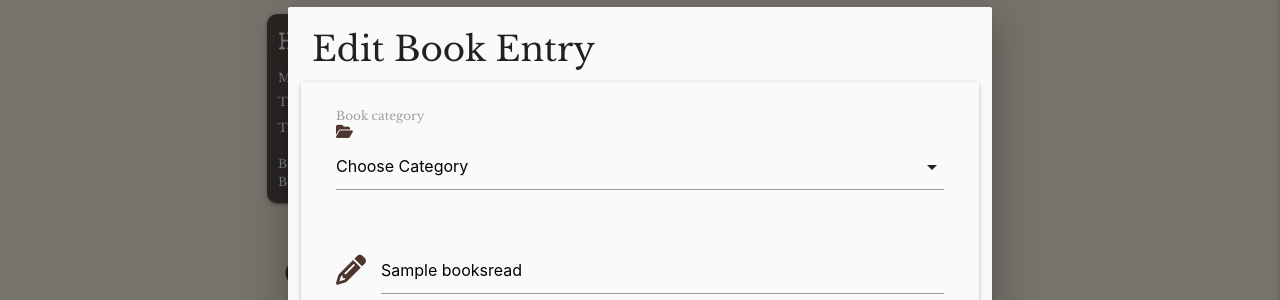
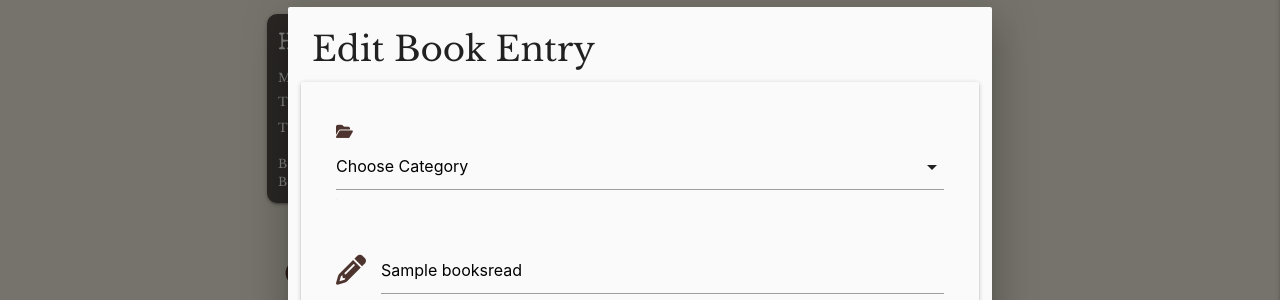
Before and after one commit to digimori/PersonalLibraryApp, a Flask app: page /search in a window 1280 px wide, after a click that opens the changed part. Shown: the part 160-460 px from the top of the page. Run offline with Flask 2, Linux system fonts and the light colour scheme; the visitor is signed in with stand-in values (Sample User, id 1); grey boxes marked "Sample" are stand-in pictures; a database or web service that is not in the repository returns one stand-in record (values such as "Sample title"); some libraries are stand-ins or nearby versions.

Commit message:
Validation - Removal of Select ID and Label For, again, due to for loop causing multiples and invalidating the code

```diff
--- a/templates/base.html
+++ b/templates/base.html
@@ -51,10 +51,10 @@
                 </div>
 
 
-<main class="container blockcontent">
+<main class="container">
     {% block content %}
     {% endblock %}
-</main>
+    </main>
 
 <footer class="page-footer">
       <div class="container" id="footertext">
--- a/templates/profile.html
+++ b/templates/profile.html
@@ -89,7 +89,7 @@
                             <div class="row">
                                 <div class="input-field col s12">
                                     <i class="fas fa-folder-open brown-text text-darken-3"></i>
-                                    <select id="category_name1" name="category_name" class="validate" required>
+                                    <select name="category_name" class="validate" required>
                                         <option value="" selected>Choose Category</option>
                                         {% for category in reading_list %}
                                         {% if category.category_name == book.category_name %}
@@ -101,7 +101,6 @@
                                         {% endif %}
                                         {% endfor %}
                                     </select>
-                                    <label for="category_name1">Book category</label>
                                 </div>
                             </div>
                             <div class="row">
@@ -183,7 +182,6 @@
                                     Edit Book <i class="fas fa-edit right"></i>
                                 </button>
                             </div>
-                        </form>
                         </div>
                     </div>
                 </div>
@@ -248,7 +246,7 @@
                             <div class="row">
                                 <div class="input-field col s12">
                                     <i class="fas fa-folder-open brown-text text-darken-3"></i>
-                                    <select id="category_name2" name="category_name" class="validate" required>
+                                    <select name="category_name" class="validate" required>
                                         <option value="" selected>Choose Category</option>
                                         {% for category in reading_list %}
                                         {% if category.category_name == book.category_name %}
@@ -260,7 +258,6 @@
                                         {% endif %}
                                         {% endfor %}
                                     </select>
-                                    <label for="category_name2">Book category</label>
                                 </div>
                             </div>
                             <div class="row">
```
